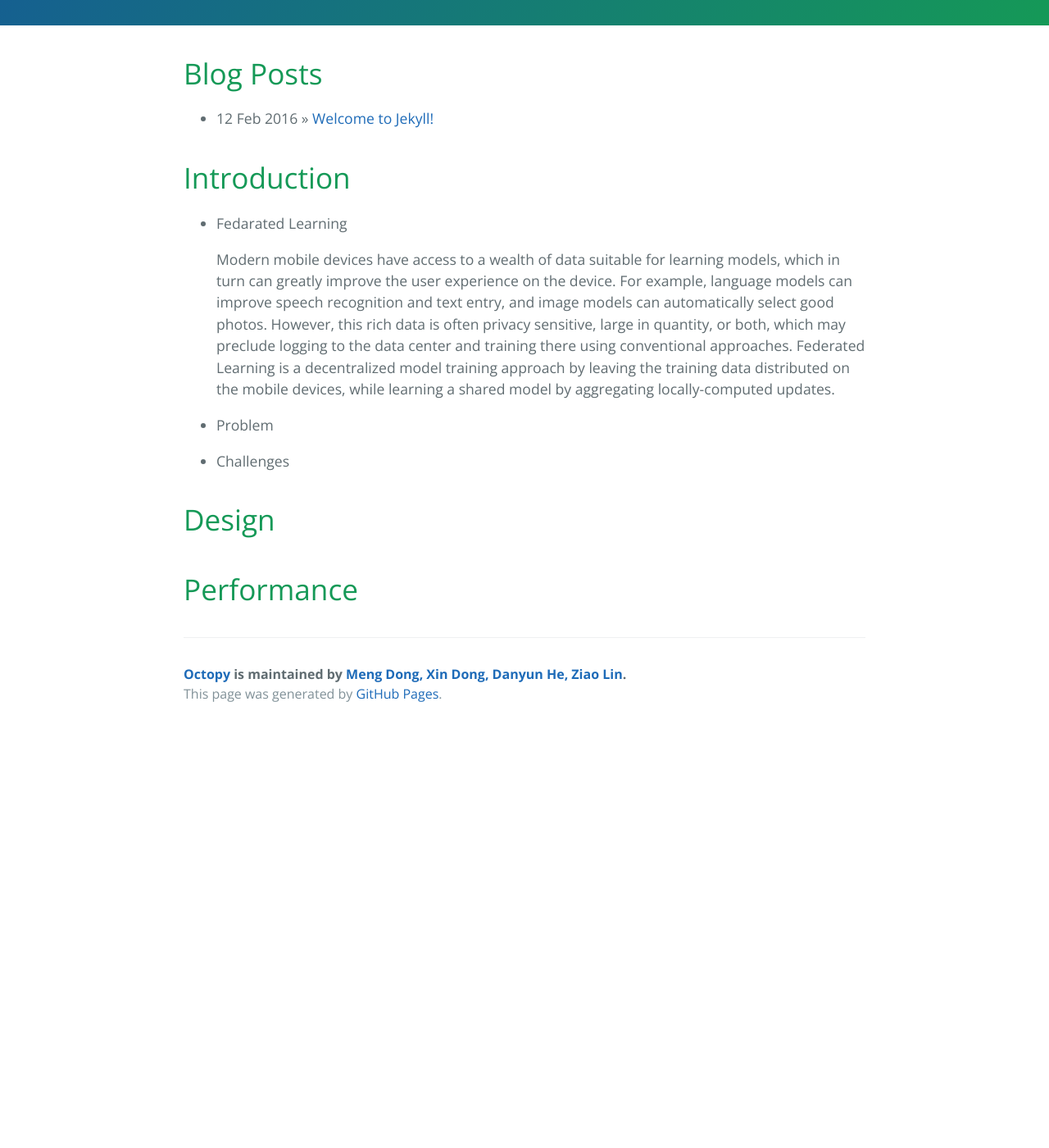
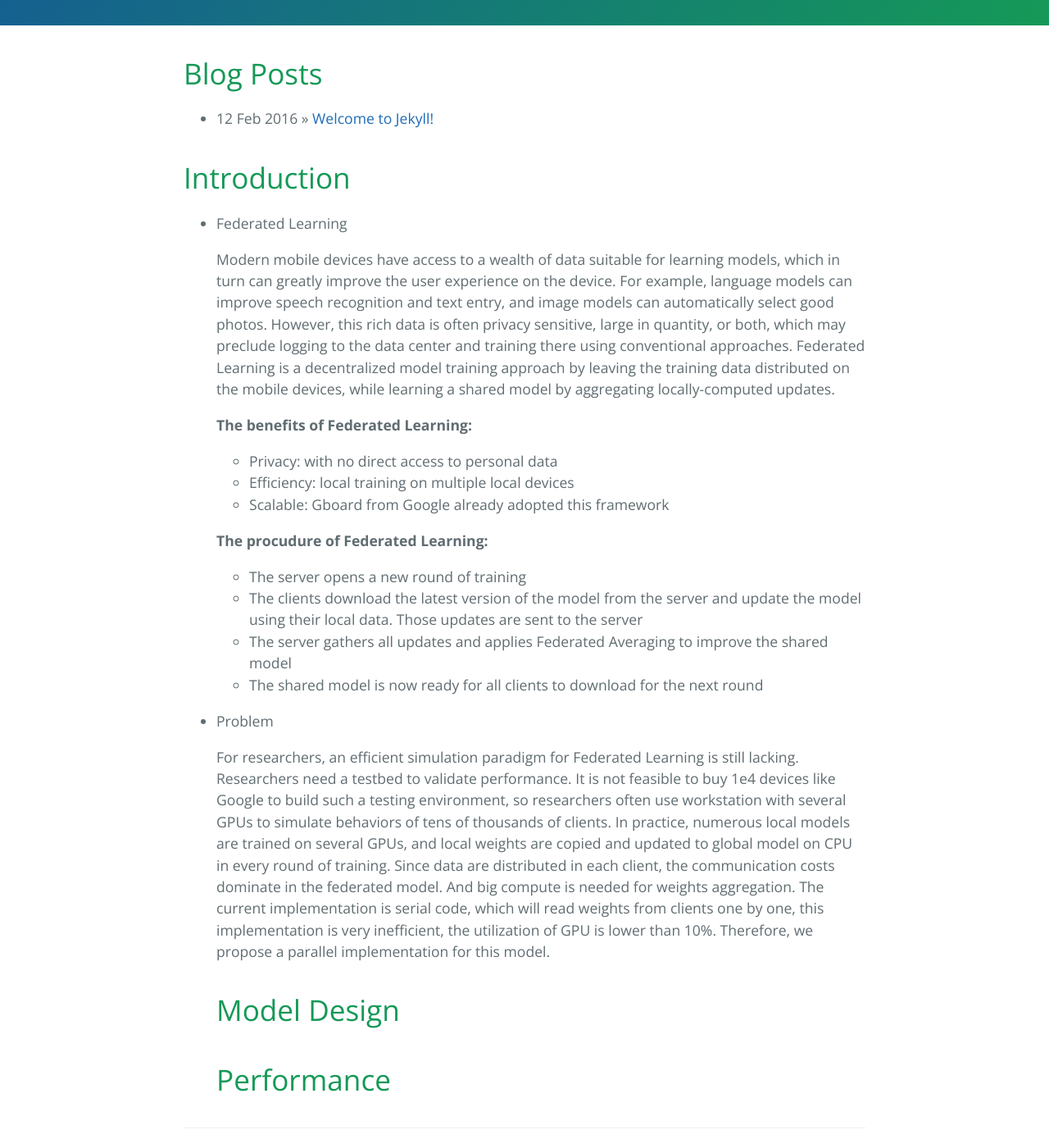
Before and after one commit to m7dong/Octopy, a Jekyll site: the page built from docs/index.html, in a window 1280 px wide and 1400 px high, scrolled down 352 px. Shown: the whole window at 82% size. Built offline with Jekyll 4.4.1, drawn with Linux system fonts in a browser that asks for light colours; the list of posts is cut into pages by our own code; before the commit the page ends 1242 px from its top, so only the background shows below that.

Commit message:
update website

```diff
--- a/docs/index.html
+++ b/docs/index.html
@@ -13,11 +13,28 @@ title: {{ site.name }}
   <h1>Introduction</h1>
     <ul class="posts">
       {% for post in site.posts %}
-        <li><span>Fedarated Learning</li>
+        <li><span>Federated Learning</li>
           <p>
             Modern mobile devices have access to a wealth of data suitable for learning models, which in turn can greatly improve the user experience on the device. For example, language models can improve speech recognition and text entry, and image models can automatically select good photos. However, this rich data is often privacy sensitive, large in quantity, or both, which may preclude logging to the data center and training there using conventional approaches.
             Federated Learning is a decentralized model training approach by leaving the training data distributed on the mobile devices, while learning a shared model by aggregating locally-computed updates.
+          </p>
+          <p>
+            <b>The benefits of Federated Learning:</b>
+            <ul>
+              <li>Privacy: with no direct access to personal data</li>
+              <li>Efficiency: local training on multiple local devices</li>
+              <li>Scalable: Gboard from Google already adopted this framework</li>
+            </ul>
 
+          </p>
+          <p>
+            <b>The procudure of Federated Learning:</b>
+            <ul>
+              <li>The server opens a new round of training </li>
+              <li>The clients download the latest version of the model from the server and update the model using their local data. Those updates are sent to the server </li>
+              <li>The server gathers all updates and applies Federated Averaging to improve the shared model </li>
+              <li>The shared model is now ready for all clients to download for the next round </li>
+            </ul>
           </p>
 
       {% endfor %}
@@ -25,12 +42,11 @@ title: {{ site.name }}
     <ul class="posts">
       {% for post in site.posts %}
         <li><span>Problem</li>
+          <p>
+            For researchers, an efficient simulation paradigm for Federated Learning is still lacking. Researchers need a testbed to validate performance. It is not feasible to buy 1e4 devices like Google to build such a testing environment, so researchers often use workstation with several GPUs to simulate behaviors of tens of thousands of clients. In practice, numerous local models are trained on several GPUs, and local weights are copied and updated to global model on CPU in every round of training. Since data are distributed in each client, the communication costs dominate in the federated model. And big compute is needed for weights aggregation. The current implementation is serial code, which will read weights from clients one by one, this implementation is very inefficient, the utilization of GPU is lower than 10%. Therefore, we propose a parallel implementation for this model.
+          </p>
       {% endfor %}
-    </ul><ul class="posts">
-      {% for post in site.posts %}
-        <li><span>Challenges</li>
-      {% endfor %}
-    </ul>
-  <h1>Design</h1>
+
+  <h1>Model Design</h1>
   <h1>Performance</h1>
 </div>
```
